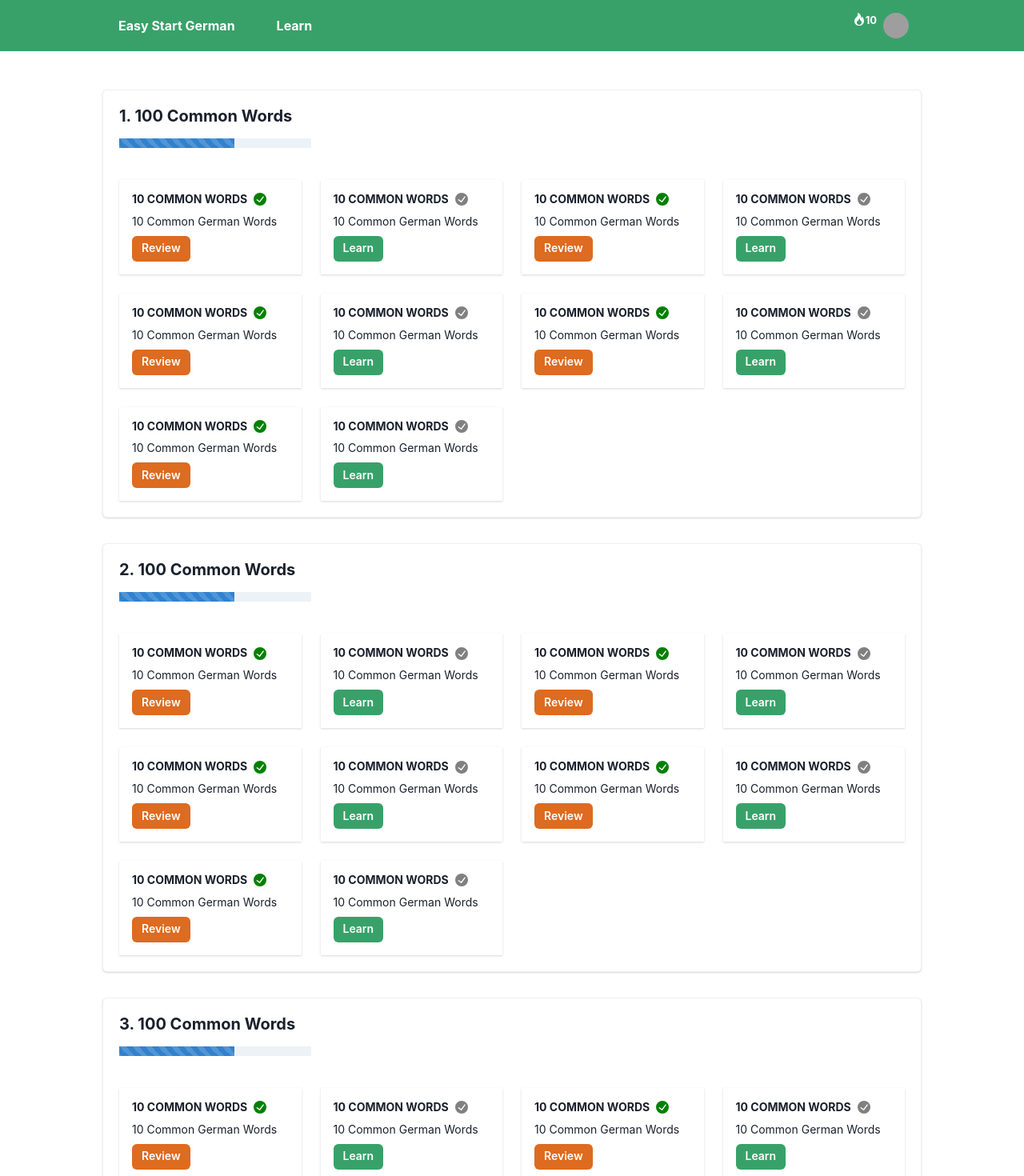
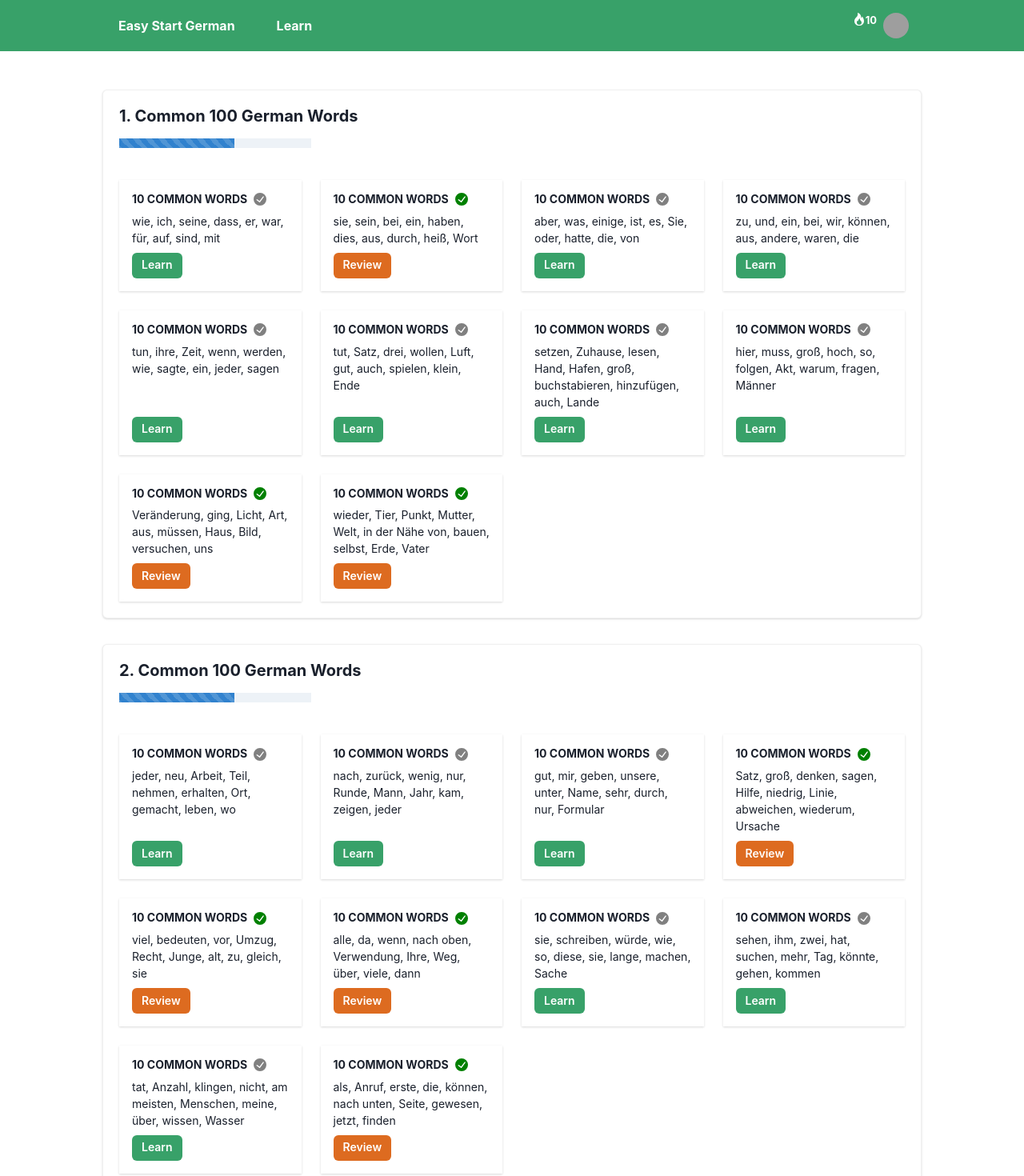
Before and after one commit to hsk-kr/easy-german-start, a React (Vite) app: page /learn in a window 1280 px wide. Shown: the top 1470 px of the page at 80% size. Built offline with nearby package versions, Linux system fonts and the light colour scheme; grey boxes are pictures that could not be loaded.

Commit message:
feat: attach real data from mock data in LearnPage

```diff
--- a/src/components/ActivityChart/index.tsx
+++ b/src/components/ActivityChart/index.tsx
@@ -72,9 +72,8 @@ const ChartBody = () => {
       )}`;
 
       activities.push(
-        <Tooltip label={label}>
+        <Tooltip label={label} key={cur.toString()}>
           <Box
-            key={cur.toString()}
             bgColor={blockColor}
             w={`${blockSize}px`}
             h={`${blockSize}px`}
--- a/src/components/LearnPage/index.tsx
+++ b/src/components/LearnPage/index.tsx
@@ -1,8 +1,11 @@
 import { Container, VStack } from '@chakra-ui/react';
 import DefaultTemplate from '../DefaultTemplate';
 import QuizSection from '../QuizSection';
+import { useMemo } from 'react';
+import useLessons from '../../hooks/useLessons';
 
 export function LearnPage() {
+  const { sections } = useLessons();
   const commonWords = [];
 
   for (let i = 0; i < 10; i++) {
@@ -13,20 +16,26 @@ export function LearnPage() {
     });
   }
 
+  const sectionElemts = useMemo(() => {
+    return sections.map((section, sectionIdx) => (
+      <QuizSection
+        key={sectionIdx}
+        title={`${sectionIdx + 1}. ${section.sectionName}`}
+        items={section.lessons.map((lesson) => ({
+          title: lesson.lessonTitle,
+          desc: lesson.lessonDesc,
+          done: Math.floor(Math.random() * 2) === 0, //dummy
+        }))}
+      />
+    ));
+    // eslint-disable-next-line react-hooks/exhaustive-deps
+  }, []);
+
   return (
     <DefaultTemplate>
       <Container maxW="container.lg" p={0}>
         <VStack spacing={8} align="stretch">
-          <QuizSection title="1. 100 Common Words" items={commonWords} />
-          <QuizSection title="2. 100 Common Words" items={commonWords} />
-          <QuizSection title="3. 100 Common Words" items={commonWords} />
-          <QuizSection title="4. 100 Common Words" items={commonWords} />
-          <QuizSection title="5. 100 Common Words" items={commonWords} />
-          <QuizSection title="6. 100 Common Words" items={commonWords} />
-          <QuizSection title="7. 100 Common Words" items={commonWords} />
-          <QuizSection title="8. 100 Common Words" items={commonWords} />
-          <QuizSection title="9. 100 Common Words" items={commonWords} />
-          <QuizSection title="10. 100 Common Words" items={commonWords} />
+          {sectionElemts}
         </VStack>
       </Container>
     </DefaultTemplate>
--- a/src/components/QuizSection/index.tsx
+++ b/src/components/QuizSection/index.tsx
@@ -65,7 +65,7 @@ function QuizSectionItem({ title, desc, done = false }: QuizSectionItemProps) {
   };
 
   return (
-    <Box boxShadow="base" p={4}>
+    <Flex boxShadow="base" flexDir="column" p={4}>
       <Flex columnGap={2} alignItems="center">
         <Heading size="xs" textTransform="uppercase">
           {title}
@@ -74,15 +74,15 @@ function QuizSectionItem({ title, desc, done = false }: QuizSectionItemProps) {
           <CheckCircleIcon color={status.color} />
         </Tooltip>
       </Flex>
-      <Text pt="2" fontSize="sm">
+      <Text pt="2" fontSize="sm" flexGrow={1}>
         {desc}
       </Text>
-      <Box mt={2}>
+      <Box mt={2} justifySelf="flex-end">
         <Button colorScheme={button.color} size="sm">
           {button.label}
         </Button>
       </Box>
-    </Box>
+    </Flex>
   );
 }
 
--- /dev/null
+++ b/src/hooks/useLessons.tsx
@@ -0,0 +1,12 @@
+import { useState } from 'react';
+import { mostCommon1000Words } from '../assets/data';
+
+const useLessons = () => {
+  const [sections] = useState(() => mostCommon1000Words);
+
+  return {
+    sections,
+  };
+};
+
+export default useLessons;
```
